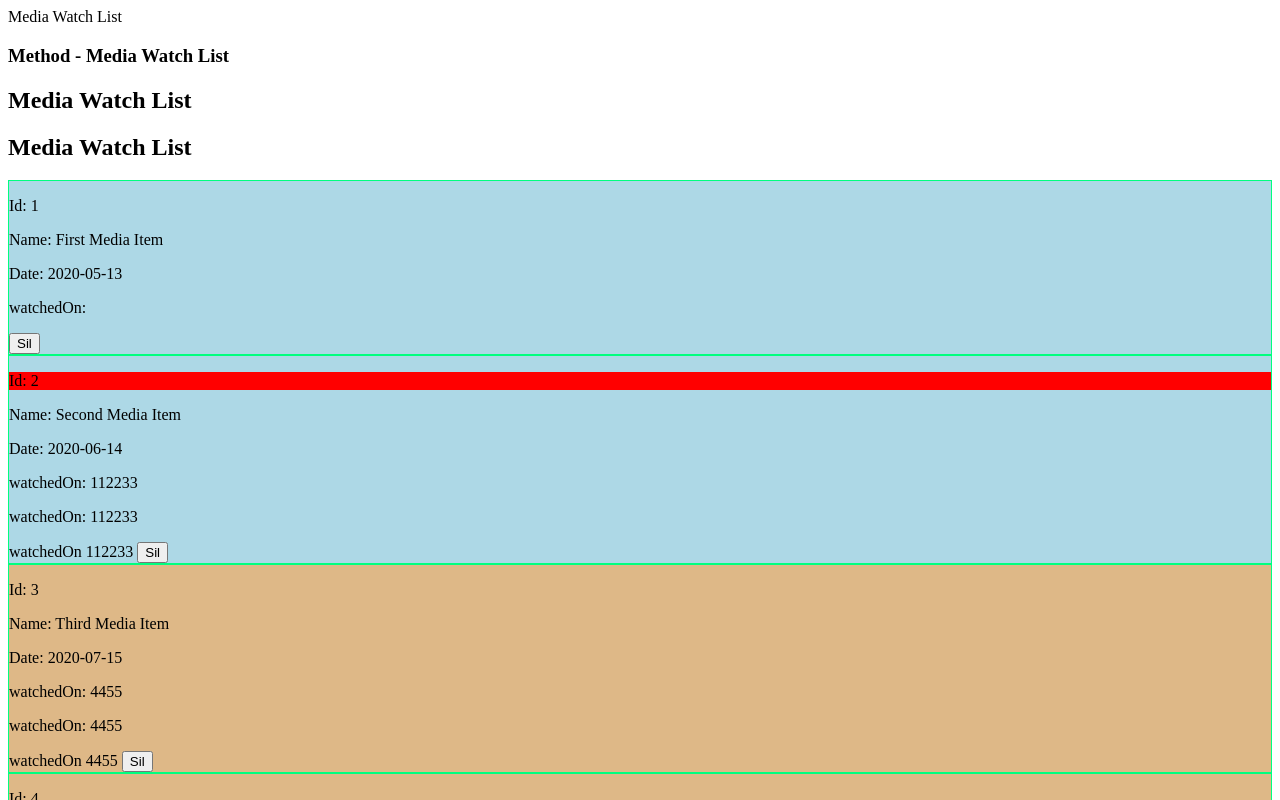
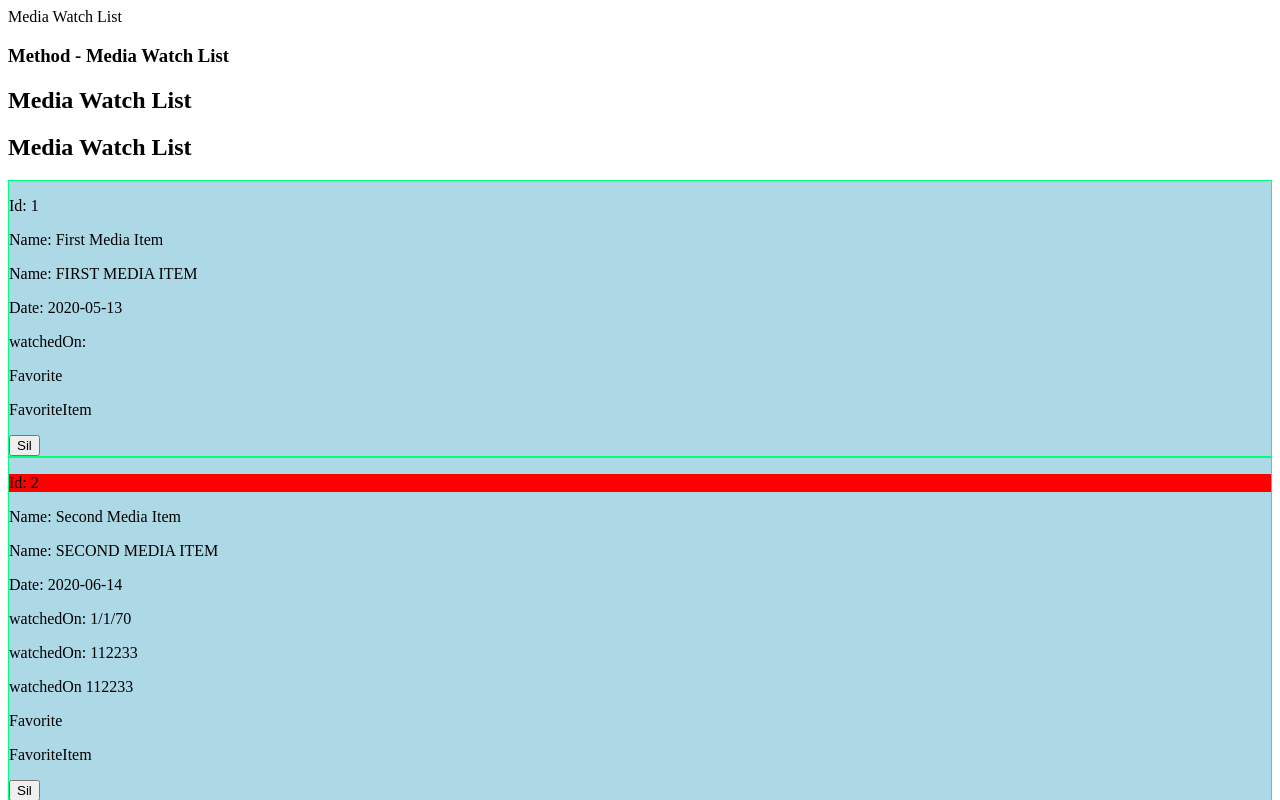
Before and after one commit to cowboycb/angular-training, an Angular app in the folder linkedin-angular-essentials/: page / in a window 1280 px wide. Shown: the top 800 px of the page. Built offline with nearby package versions, Linux system fonts and the light colour scheme.

Commit message:
creating custom directive

```diff
--- a/linkedin-angular-essentials/src/app/app.module.ts
+++ b/linkedin-angular-essentials/src/app/app.module.ts
@@ -5,12 +5,14 @@ import { AppRoutingModule } from './app-routing.module';
 import { AppComponent } from './app.component';
 import { MediaItemComponent } from './media-item/media-item.component';
 import { MediaItemListComponent } from './media-item-list/media-item-list.component';
+import { FavoriteDirective } from './directives/favorite.directive';
 
 @NgModule({
   declarations: [
     AppComponent,
     MediaItemComponent,
-    MediaItemListComponent
+    MediaItemListComponent,
+    FavoriteDirective
   ],
   imports: [
     BrowserModule,
--- /dev/null
+++ b/linkedin-angular-essentials/src/app/directives/favorite.directive.ts
@@ -0,0 +1,25 @@
+import { Directive, HostBinding, HostListener, Input } from '@angular/core';
+
+@Directive({
+  selector: '[mwFavorite]'
+})
+export class FavoriteDirective {
+
+  @HostBinding('class.is-favorite') isFavorite = true;
+  @HostBinding('class.is-favorite-onhovering') onhovering = false;
+
+
+  @HostListener('mouseenter') onMouseEnter (){
+    this.onhovering = true;
+  }
+
+  @HostListener('mouseleave') onMouseLeave(){
+    this.onhovering = false;
+  }
+
+  @Input() set mwFavorite (value){
+    this.isFavorite = value;
+  }
+  constructor() { }
+
+}
--- a/linkedin-angular-essentials/src/app/media-item-list/media-item-list.component.ts
+++ b/linkedin-angular-essentials/src/app/media-item-list/media-item-list.component.ts
@@ -14,28 +14,32 @@ export class MediaItemListComponent implements OnInit {
       date: "2020-05-13",
       medium: "Movies",
       // watchedOn: 112233
-      watchedOn: null
+      watchedOn: null,
+      isFavorite: true
     },
     {
       id: 2,
       name: "Second Media Item",
       date: "2020-06-14",
       medium: "Movies",
-      watchedOn: 112233
+      watchedOn: 112233,
+      isFavorite: true
     },
     {
       id: 3,
       name: "Third Media Item",
       date: "2020-07-15",
       medium: "Series",
-      watchedOn: 4455
+      watchedOn: 4455,
+      isFavorite: false
     },
     {
       id: 4,
       name: "Fourth Media Item",
       date: "2020-08-16",
       medium: "Series",
-      watchedOn: 6667777
+      watchedOn: 6667777,
+      isFavorite: false
     }
   ];
 
--- a/linkedin-angular-essentials/src/app/media-item/media-item.component.html
+++ b/linkedin-angular-essentials/src/app/media-item/media-item.component.html
@@ -2,11 +2,13 @@
 
 <p [ngStyle]="{'background-color': mediaItem.id === 2 ? 'red' : ''}"> Id: {{ mediaItem.id }} </p>
 <p> Name: {{ mediaItem.name }} </p>
+<p> Name: {{ mediaItem.name | uppercase}} </p>
 <p> Date: {{ mediaItem.date }} </p>
-<p> watchedOn: {{ mediaItem.watchedOn }} </p>
+<p> watchedOn: {{ mediaItem.watchedOn | date: 'shortDate'}} </p>
 <p *ngIf="mediaItem.watchedOn"> watchedOn: {{ mediaItem.watchedOn }} </p>
 <ng-template [ngIf]="mediaItem.watchedOn">watchedOn {{ mediaItem.watchedOn }} </ng-template>
-
+<p [mwFavorite]>Favorite</p>
+<p [mwFavorite]="mediaItem.isFavorite">FavoriteItem</p>
 <button (click)="deleteItem()">Sil</button>
 
 </div>
```
Also changed, not shown: 1 other file (tests, documents, lock files or other folders).
